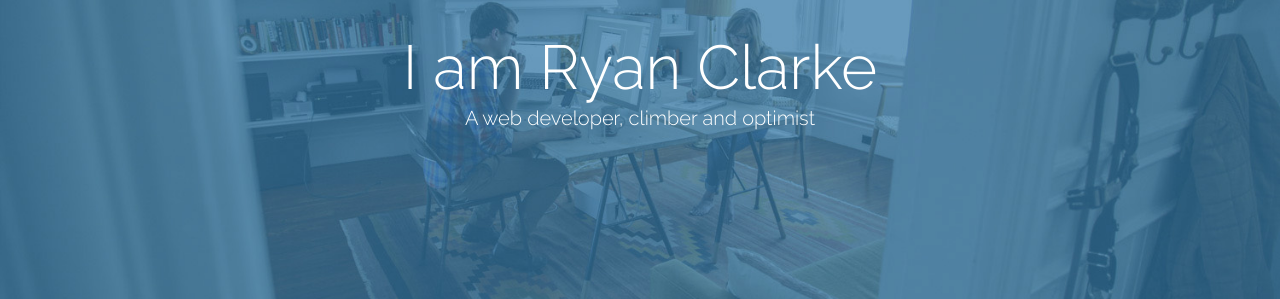
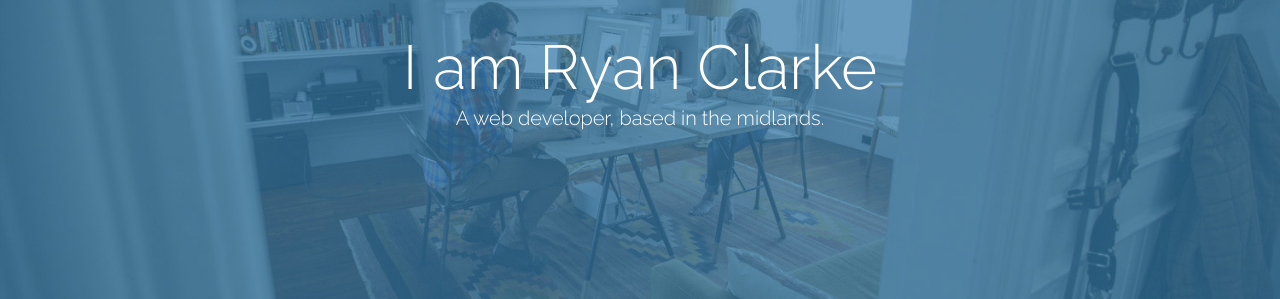
Before and after one commit to clarkieryan/clarkieryan.github.io, a Jekyll site: the page built from index.html, in a window 1280 px wide and 1259 px high. Shown: the part 177-476 px from the top of the window. Built offline with Jekyll 4.4.1, drawn with Linux system fonts in a browser that asks for light colours; nearby versions of some CDN libraries; Markdown is read by kramdown in place of the engine named in the settings; the list of posts is cut into pages by our own code.

Commit message:
Updated hero text.

```diff
--- a/index.html
+++ b/index.html
@@ -10,7 +10,7 @@ title: Home
 			<div class="row centered">
 				<div class="col-lg-8 col-lg-offset-2 front-image-inner">
 					<h1>I am Ryan Clarke</h1>
-					<h2>A web developer, climber and optimist</h2>
+					<h2>A web developer, based in the midlands.</h2>
 				</div>
 			</div>
 		</div>
```
